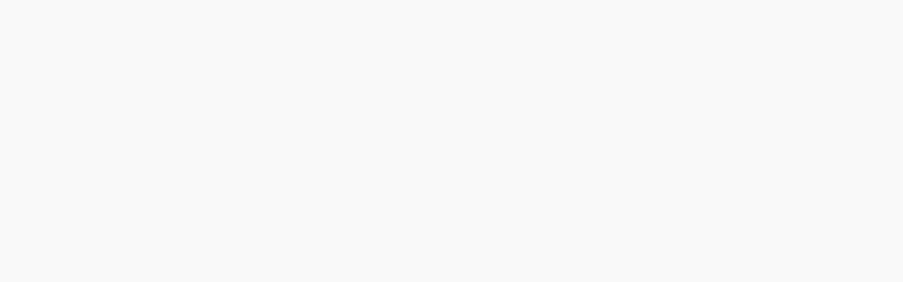
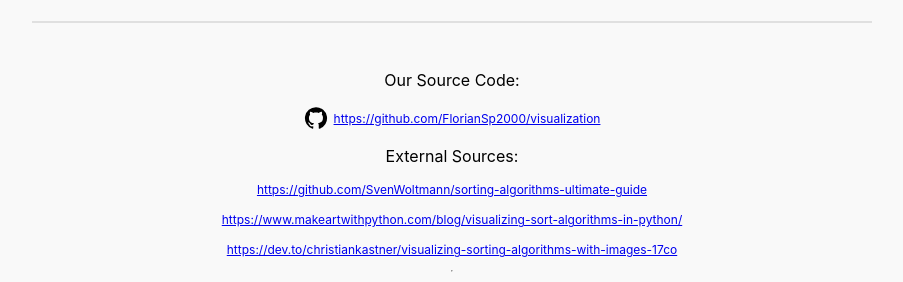
Before and after one commit to FlorianSp2000/visualization-of-sorting-algorithms, a React (Create React App) app: page / in a window 1280 px wide. Shown: the part 7844-8126 px from the top of the page, without its empty margins (188-1091 px from the left). Before the commit the page ends 7896 px from the top, so only its background shows below. Built offline with nearby package versions, Linux system fonts and the light colour scheme.

Commit message:
added footer

```diff
--- a/src/App.js
+++ b/src/App.js
@@ -9,7 +9,8 @@
 import Insertionsort from './Insertionsort';
 
 import Applications from './Applications'
-
+import GitHubIcon from '@mui/icons-material/GitHub';
+import './bubblesort.css'
 function App() {
   return (
     <div className="App">
@@ -50,6 +51,28 @@
           <GeneralStats/>
           <br></br>
           <Applications />
+          <p style={{fontSize: '16px'}}>
+            Our Source Code:
+            </p>
+          <div className="footer-text">
+
+            <GitHubIcon  style={{marginRight: '6px'}}/>
+            <a style={{flex: '100%'}} href="https://github.com/FlorianSp2000/visualization">https://github.com/FlorianSp2000/visualization</a>
+
+          </div>
+          <p style={{fontSize: '16px'}}>
+            External Sources:
+            </p>
+          <div className="footer-text" style={{display: 'flex', justifyContent: 'center', alignItems: 'center', flexDirection: "column"}}>
+            <a style={{flex: '100%'}} href="https://github.com/SvenWoltmann/sorting-algorithms-ultimate-guide">https://github.com/SvenWoltmann/sorting-algorithms-ultimate-guide</a>
+            <br></br>
+            <a style={{flex: '100%'}} href="https://www.makeartwithpython.com/blog/visualizing-sort-algorithms-in-python/">https://www.makeartwithpython.com/blog/visualizing-sort-algorithms-in-python/</a>
+            <br></br>
+            <a style={{flex: '100%'}} href="https://dev.to/christiankastner/visualizing-sorting-algorithms-with-images-17co">https://dev.to/christiankastner/visualizing-sorting-algorithms-with-images-17co</a>
+          </div>
+
+          <hr></hr>
+
       </header>
     </div>
   );
--- a/src/Applications.js
+++ b/src/Applications.js
@@ -11,10 +11,9 @@
                 <img src="hsv_spectrum.png" style={{margin: '16px'}}></img>
                 <img src="random_noise.png" style={{margin: '16px'}}></img>
             </div>
-            <div>
+            <div style={{ borderBottom: "2px solid rgb(0,0,0,0.1)"}}>
                 <p>
-                    Sorting a shuffled image of a color spectrum using Bubble Sort (left) and Quick sort (right) results in the following:
-                    </p>
+                    Sorting a shuffled image of a color spectrum using Bubble Sort (left) and Quick sort (right) results in the following:</p>
                     <br></br>
                 <img src="bubble_sort_color.gif" style={{margin: '16px'}}></img>
                 <img src="quick_sort_color.gif" style={{margin: '16px', width: '384px', height:'384px'}}></img>
--- a/src/bubblesort.css
+++ b/src/bubblesort.css
@@ -63,3 +63,10 @@
     margin-bottom: 8px;
 
 }
+
+.footer-text {
+    font-size: 12px;
+    display: flex;
+    justify-content: center;
+    align-items: center;
+}
```
